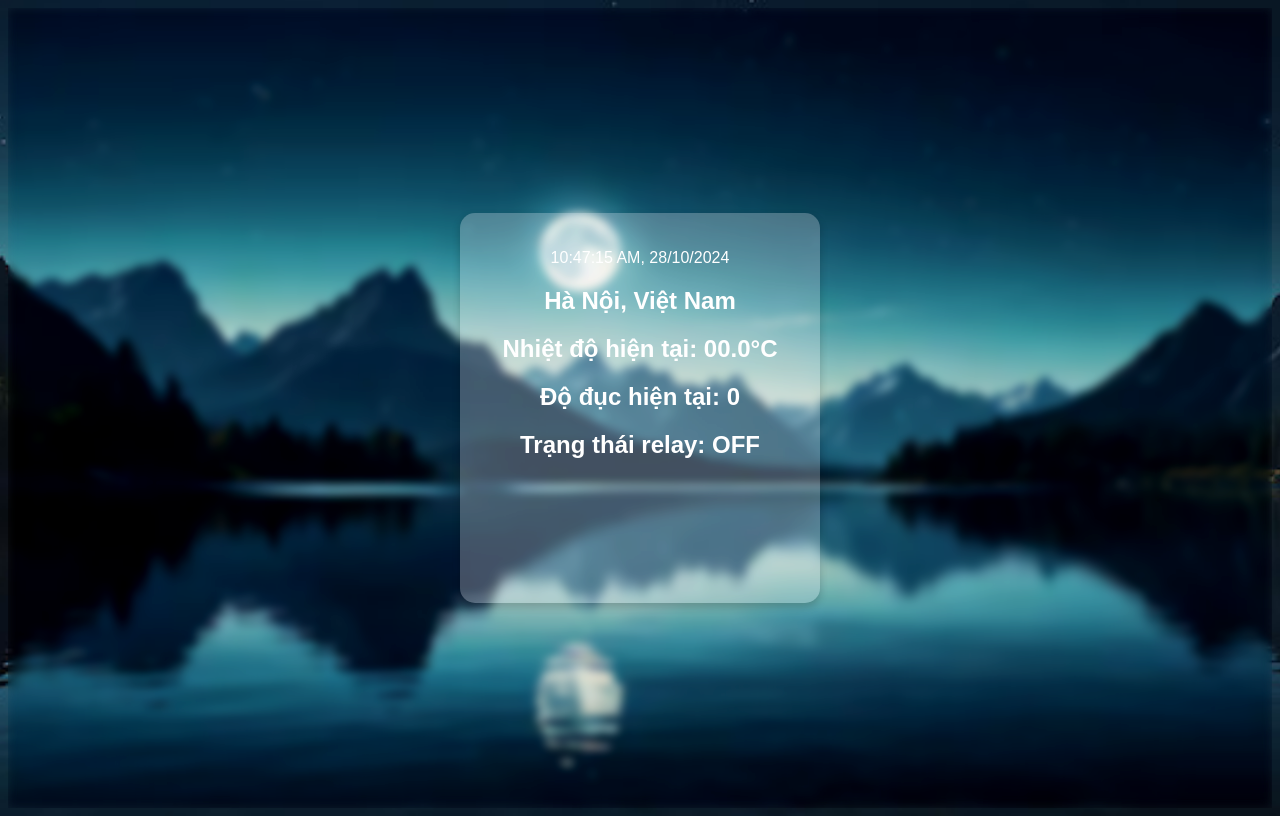
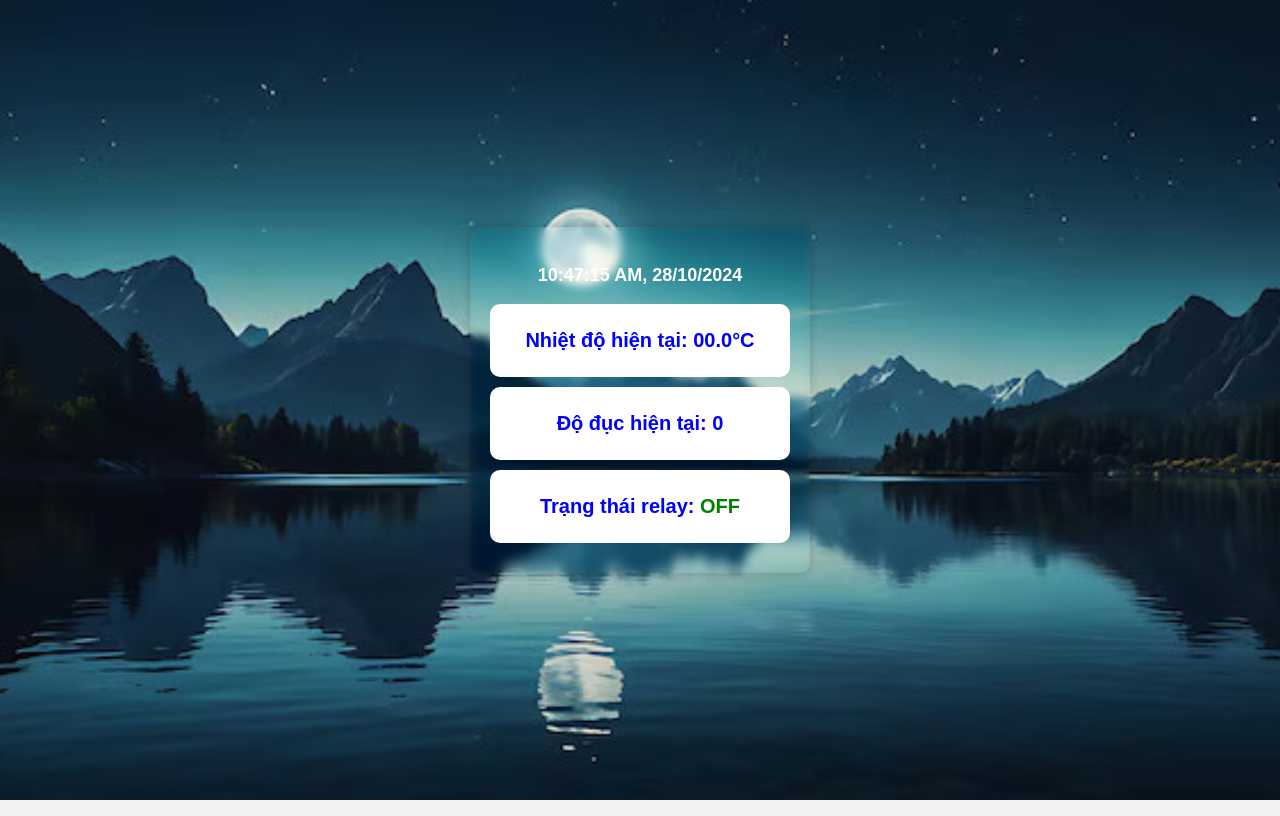
Before and after one commit to mchinddd/BTEC_BEST_CODER_LIT, a plain HTML site: page data/pages/index.html in a window 1280 px wide. Drawn offline with Linux system fonts and the light colour scheme.

Commit message:
second push

```diff
--- a/data/css/index.css
+++ b/data/css/index.css
@@ -1,72 +1,62 @@
-/* General styling */
 body {
   background-image: url(../img/backgroundNight.jpg);
   background-repeat: no-repeat;
   background-position: center;
   background-size: cover;
-}
-.container {
   display: flex;
-  flex-direction: column;
   justify-content: center;
   align-items: center;
   height: 100vh;
-  /* background: linear-gradient(135deg, #1a2a6c, #b21f1f, #fdbb2d); */
-  color: white;
   font-family: Arial, sans-serif;
+  background-color: #f2f2f2;
+  margin: 0;
+}
+
+.container {
+  /* background-color: #ff9800; */
+  padding: 20px;
+  border-radius: 10px;
+  box-shadow: 0px 0px 10px rgba(0, 0, 0, 0.2);
+  width: 300px;
+  text-align: center;
+  color: #333;
   -webkit-backdrop-filter: blur(5px) contrast(1.2);
   backdrop-filter: blur(5px) contrast(1.2);
 }
 
-/* Weather card styling */
-.weather-card {
-  /* background-color: #c5c9db; */
-  background-color: rgba(237, 237, 243, 0.277);
-  padding: 20px;
-  border-radius: 15px;
-  box-shadow: 0 4px 8px rgba(0, 0, 0, 0.2);
-  text-align: center;
-  width: 320px;
-  height: 350px;
+.container h2 {
+  font-size: 20px;
+  margin: 10px 0;
+  color: blue;
 }
 
+#temperature-box,
+#turbidity-box,
 #relay-box {
-  margin-top: 20px;
+  /* background-color: #ffe0b2; */
+  background-color: #fff;
+  border-radius: 10px;
+  padding: 15px;
+  margin: 10px 0;
+  color: #000;
 }
 
-.search-box {
-  margin-top: 10px;
+#date-time {
+  font-size: 18px;
+  font-weight: bold;
+  color: white;
 }
 
-h2 {
-  margin: 0;
-  margin-top: 20px;
-  font-size: 24px;
+#quaNhiet,
+#highTurbidity {
+  font-size: 14px;
+  color: red;
+  margin-top: 5px;
+  display: none;
 }
 
-#temperature-box {
-  margin-top: 20px;
+#relayStatus {
+  font-weight: bold;
+  color: green;
+  cursor: pointer;
 }
-
-#quaNhiet {
-  margin-top: 10px;
-  display: none;
-  color: red;
-  font-weight: bold;
-}
-
-.extra-info p {
-  margin: 10px 0;
-}
-
-#turbidity-box {
-  margin-top: 20px;
-}
-
-#highTurbidity {
-  margin-top: 10px;
-  display: none;
-  color: orange;
-  font-weight: bold;
-  margin-bottom: 20px;
-}
--- a/data/css/style.css
+++ b/data/css/style.css
@@ -5,7 +5,7 @@
 }
 
 body {
-  background: url(../img/canhDep.jpg) center/cover fixed;
+  background: url(../img/water.jpg) center/cover fixed;
   /* background: #f6f5f7; */
   display: flex;
   justify-content: center;
--- a/data/js/index.js
+++ b/data/js/index.js
@@ -73,3 +73,15 @@ socket.onclose = function () {
 socket.onerror = function (error) {
   console.log("Lỗi WebSocket: " + error.message);
 };
+
+// Thêm sự kiện click để thay đổi trạng thái relay
+document.getElementById("relayStatus").onclick = function () {
+  let currentStatus = document.getElementById("relayStatus").innerText;
+
+  // Chuyển đổi trạng thái relay
+  let newStatus = currentStatus === "OFF" ? "ON" : "OFF";
+  document.getElementById("relayStatus").innerText = newStatus;
+
+  // Gửi trạng thái mới qua WebSocket để cập nhật máy chủ (nếu cần)
+  socket.send(JSON.stringify({ relayStatus: newStatus }));
+};
--- a/data/pages/index.html
+++ b/data/pages/index.html
@@ -13,9 +13,7 @@
   </head>
   <body>
     <div class="container">
-      <div class="weather-card">
       <p id="date-time">00:00:00 AM, 00/00/0000</p>
-        <h2 id="city-name">Hà Nội, Việt Nam</h2>
       <p id="date-time"></p>
       <div id="temperature-box">
         <h2>Nhiệt độ hiện tại: <span id="temperature">00.0</span>°C</h2>
@@ -30,7 +28,6 @@
         <h2>Trạng thái relay: <span id="relayStatus">OFF</span></h2>
       </div>
     </div>
-    </div>
     <script src="../js/index.js"></script>
   </body>
 </html>
```
Also changed, not shown: data/dsad.txt (deleted), data/img/canhDep.jpg (deleted), data/img/water.jpg (added), 1 other file. Lines whose indentation alone changed are shown as unchanged.
